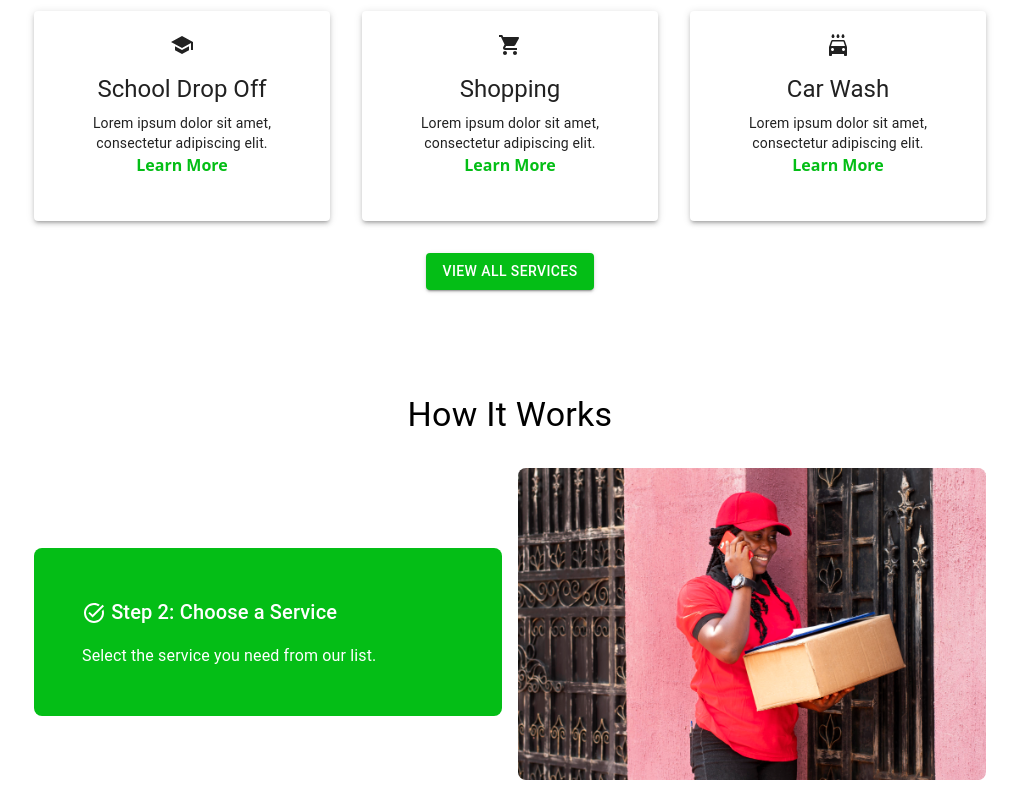
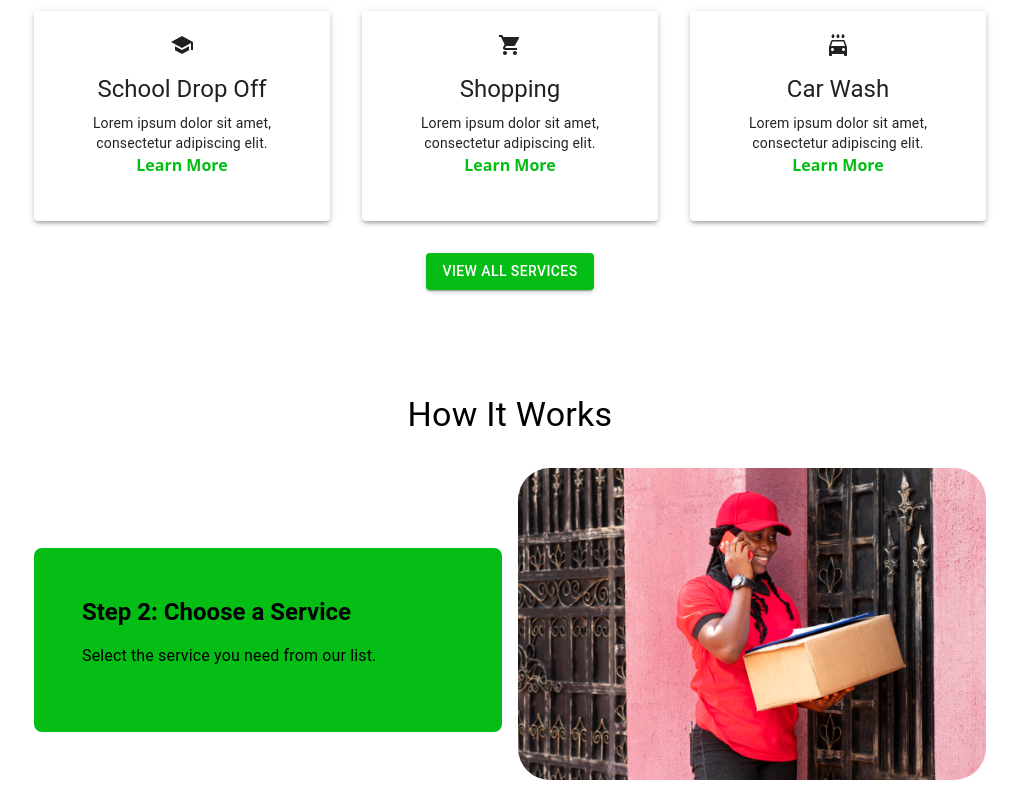
Before and after one commit to Cyber-Home/frontend, a React (Vite) app: page / in a window 1280 px wide. Shown: the part 2158-2958 px from the top of the page, without its empty margins (130-1149 px from the left). Built offline with nearby package versions, Linux system fonts and the light colour scheme.

Commit message:
fixed bug

```diff
--- a/src/pages/HomePage.jsx
+++ b/src/pages/HomePage.jsx
@@ -121,9 +121,8 @@ const HomePage = () => {
         </motion.div>
       </Box>
 
-      {/* About Section - New addition */}
+      {/* About Section */}
       <Box sx={{ padding: '40px', backgroundColor: '#F9F9F9' }}>
-
         <Grid container spacing={4} className='m-20 pr-28 pl-28 pt-20'>
           <Grid item xs={12} md={6}>
             <img
@@ -159,8 +158,7 @@ const HomePage = () => {
         <Grid container spacing={4}>
           {[{ title: 'School Drop Off', icon: <School />, link: '/services#school' },
           { title: 'Shopping', icon: <ShoppingCart />, link: '/services#shopping' },
-          { title: 'Car Wash', icon: <LocalCarWash />, link: '/services#carwash' }]
-            .map((service, index) => (
+          { title: 'Car Wash', icon: <LocalCarWash />, link: '/services#carwash' }].map((service, index) => (
             <Grid item xs={12} sm={4} key={index}>
               <motion.div whileHover={{ scale: 1.05 }}>
                 <Card sx={{ padding: '20px', textAlign: 'center', boxShadow: 3, transition: 'transform 0.3s' }}>
@@ -202,24 +200,30 @@ const HomePage = () => {
                 exit={{ opacity: 0 }}
                 transition={{ duration: 1 }}
               >
-                <Typography variant="h6" sx={{ color: 'white', mb: 2 }}>
-                  {steps[currentStepIndex].icon} {steps[currentStepIndex].title}
+                <Typography variant="h5" sx={{ fontWeight: 'bold', mb: 2 }}>
+                  {steps[currentStepIndex].title}
                 </Typography>
-                <Typography variant="body1" sx={{ color: 'white' }}>
+                <Typography variant="body1" sx={{ mb: 2 }}>
                   {steps[currentStepIndex].description}
                 </Typography>
               </motion.div>
             </Box>
           </Grid>
+
           {/* Right Column: Image */}
           <Grid item xs={12} md={6}>
-            <img src={howItWorksImg} alt="How It Works" style={{ width: '100%', height: 'auto', borderRadius: '8px' }} />
+            <img
+              src={howItWorksImg}
+              alt="How It Works"
+              style={{ width: '100%', height: '100%', objectFit: 'cover', borderRadius: '32px' }}
+            />
           </Grid>
         </Grid>
       </Box>
 
-      <Login open={isLoginOpen} onClose={() => setIsLoginOpen(false)} />
-      <SignUp open={isSignUpOpen} onClose={() => setIsSignUpOpen(false)} />
+      {/* Modals */}
+      <Login isOpen={isLoginOpen} onClose={() => setIsLoginOpen(false)} />
+      <SignUp isOpen={isSignUpOpen} onClose={() => setIsSignUpOpen(false)} />
     </div>
   );
 };
```
Lines whose indentation alone changed are shown as unchanged.
